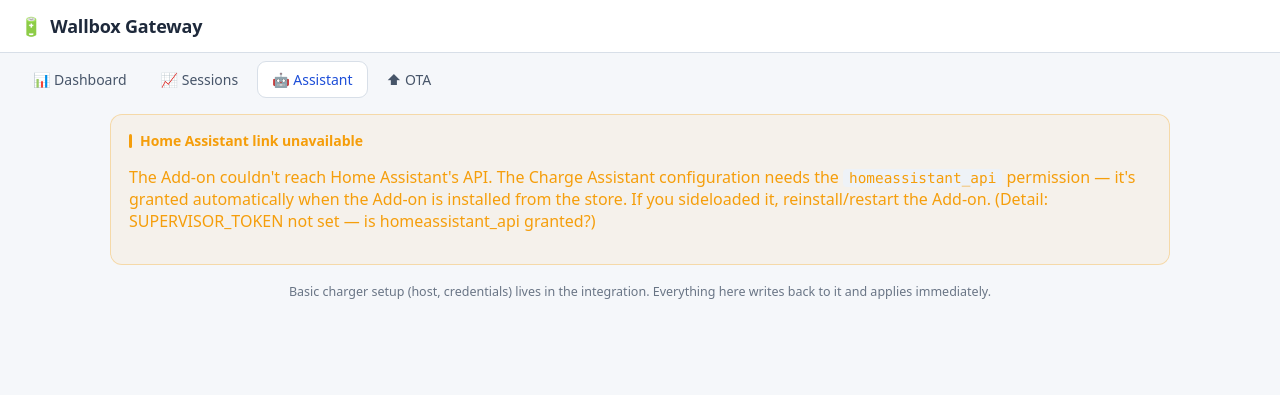
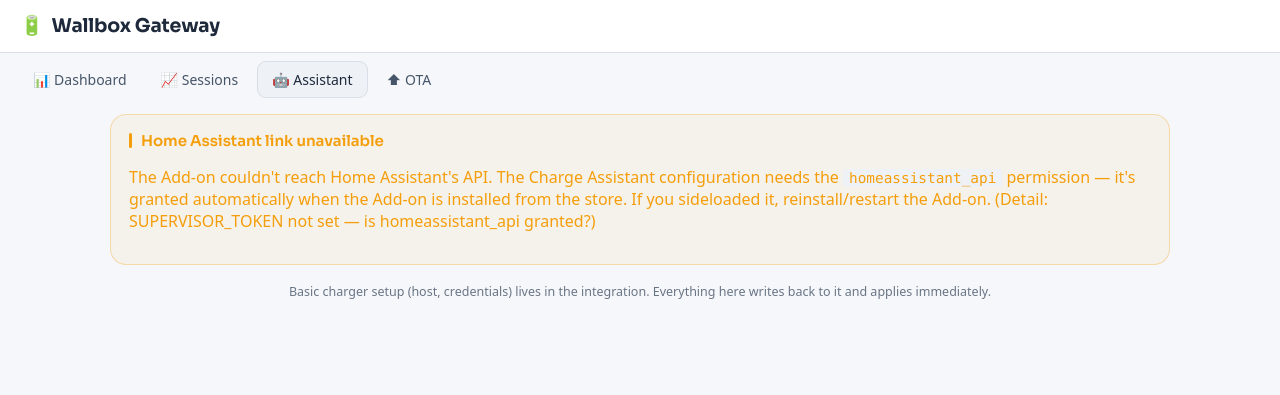
Before and after one commit to botts7/wallbox-gateway-ha-addon, a Flask app: page /charge-assistant in a window 1280 px wide. Shown: the top 395 px of the page. Run offline with Flask 3, Linux system fonts and the light colour scheme.

Commit message:
feat(addon/ui): shared design-system pass for cross-page consistency
- style.css: adopt the Charge Assistant visual language across ALL pages via the
  shared components — Sora display font for headings/stats, unified 16px card /
  11px inner radii, bolder buttons, calmer active-nav state.
- ca_layout.js: size the CA bottom spacer only when the page already overflows,
  so a mode that fits on one screen stays one page (no forced scroll).

Co-Authored-By: Claude Opus 4.8 <noreply@anthropic.com>

```diff
--- a/wallbox-gateway/app/static/ca_layout.js
+++ b/wallbox-gateway/app/static/ca_layout.js
@@ -134,7 +134,13 @@
     if (!spacer) return;
     var last = ids.length ? document.getElementById(ids[ids.length - 1]) : null;
     if (!last) { spacer.style.height = "0px"; return; }
-    var need = window.innerHeight - last.getBoundingClientRect().height - 140;
+    var H = parseFloat(spacer.style.height) || 0;
+    var contentH = document.documentElement.scrollHeight - H;   // height sans our spacer
+    // Keep it one page: if everything already fits on screen, add NO scroll room.
+    if (contentH <= window.innerHeight + 4) { spacer.style.height = "0px"; return; }
+    // Otherwise add just enough that the last card's top can reach the highlight line.
+    var absTop = last.getBoundingClientRect().top + window.scrollY;
+    var need = (absTop - 100 + window.innerHeight) - contentH;
     spacer.style.height = Math.max(0, need) + "px";
   }
 
--- a/wallbox-gateway/app/static/style.css
+++ b/wallbox-gateway/app/static/style.css
@@ -4,6 +4,10 @@
    wherever the user lands. Light-mode override is kept for users
    who explicitly prefer it via the OS-level color-scheme pref.
 */
+
+/* Shared display face (matches the Charge Assistant page) — headings + stats.
+   Loaded here so every add-on page shares the same typography. */
+@import url('https://fonts.googleapis.com/css2?family=Sora:wght@500;600;700&display=swap');
 
 :root {
   --bg:        #0f1117;
@@ -18,6 +22,9 @@
   --success:   #22c55e;
   --warning:   #f59e0b;
   --danger:    #ef4444;
+  --radius:    16px;
+  --radius-sm: 11px;
+  --display:   "Sora", system-ui, -apple-system, "Segoe UI", sans-serif;
 }
 
 @media (prefers-color-scheme: light) {
@@ -56,8 +63,9 @@ header {
 }
 header h1 {
   margin: 0;
-  font-size: 18px;
-  font-weight: 600;
+  font-family: var(--display);
+  font-size: 19px;
+  font-weight: 700;
   letter-spacing: -0.01em;
 }
 header h1::before {
@@ -212,7 +220,7 @@ main > * {
 .stat {
   background: var(--surface);
   border: 1px solid var(--border);
-  border-radius: 12px;
+  border-radius: var(--radius-sm);
   padding: 14px 14px;
 }
 .stat-label {
@@ -224,8 +232,9 @@ main > * {
   margin-bottom: 6px;
 }
 .stat-value {
+  font-family: var(--display);
   font-size: 22px;
-  font-weight: 600;
+  font-weight: 700;
   font-variant-numeric: tabular-nums;
   letter-spacing: -0.01em;
 }
@@ -240,22 +249,23 @@ main > * {
 .card {
   background: var(--surface);
   border: 1px solid var(--border);
-  border-radius: 12px;
+  border-radius: var(--radius);
   padding: 16px 18px;
 }
 .card h2 {
   margin: 0 0 12px 0;
-  font-size: 14px;
+  font-family: var(--display);
+  font-size: 15px;
   font-weight: 600;
   letter-spacing: -0.005em;
   display: flex;
   align-items: center;
-  gap: 8px;
+  gap: 9px;
 }
 .card h2::before {
   content: "";
   display: inline-block;
-  width: 3px; height: 14px;
+  width: 3px; height: 15px;
   background: var(--primary);
   border-radius: 2px;
 }
@@ -325,12 +335,12 @@ dd {
 }
 .ctrl-btn {
   padding: 12px 10px;
-  border-radius: 8px;
+  border-radius: var(--radius-sm);
   border: 1px solid var(--border);
   background: var(--elevated);
   color: var(--text);
   font-size: 14px;
-  font-weight: 500;
+  font-weight: 600;
   font-family: inherit;
   cursor: pointer;
   transition: background .12s, border-color .12s, transform .08s;
@@ -613,7 +623,7 @@ a { color: var(--accent); }
   border: 1px solid transparent;
 }
 .topnav a:hover { color: var(--text); background: var(--elevated); }
-.topnav a.active { color: var(--accent); background: var(--surface); border-color: var(--border); }
+.topnav a.active { color: var(--text); background: var(--elevated); border-color: var(--border); }
 .nav-next {
   margin-left: auto; display: inline-flex; align-items: center; gap: 4px;
   padding: 7px 12px; font-size: 13px; font-weight: 600; color: var(--text2);
```
